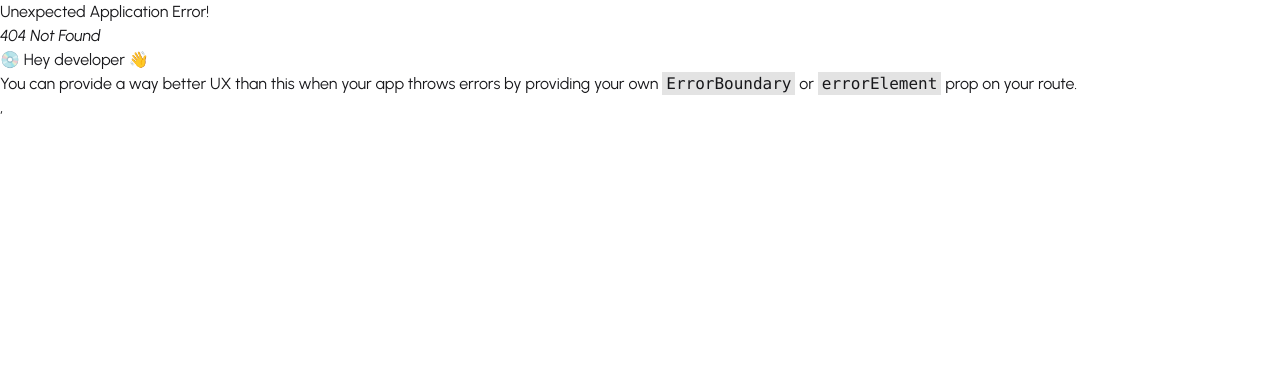
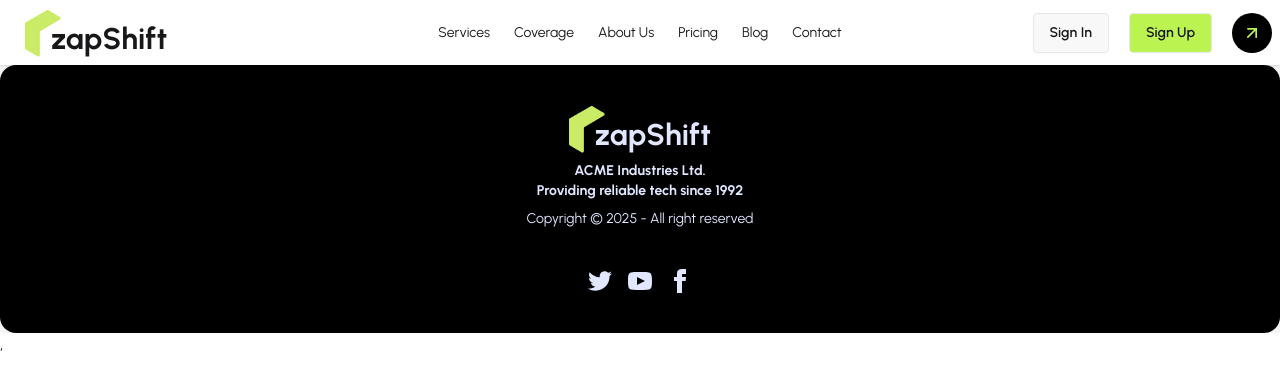
Before and after one commit to Badsha012/Zap-Shift-Client, a React (Vite) app: page /contact in a window 1280 px wide. Before the commit this address had no page. Shown: the top 390 px of the page. Built offline with nearby package versions, Linux system fonts and the light colour scheme.

Commit message:
added a map  locational

```diff
--- a/package.json
+++ b/package.json
@@ -11,10 +11,12 @@
   },
   "dependencies": {
     "@tailwindcss/vite": "^4.1.17",
+    "leaflet": "^1.9.4",
     "lucide-react": "^0.554.0",
-    "react": "^19.2.0",
-    "react-dom": "^19.2.0",
+    "react": "^19.0.0-rc.1",
+    "react-dom": "^19.0.0-rc.1",
     "react-icons": "^5.5.0",
+    "react-leaflet": "^5.0.0-rc.2",
     "react-router": "^7.9.6",
     "swiper": "^12.0.3",
     "tailwindcss": "^4.1.17"
--- /dev/null
+++ b/src/Pages/Contact/Contact.jsx
@@ -0,0 +1,12 @@
+import React from 'react';
+
+const Contact = () => {
+    return (
+        <div>
+
+
+        </div>
+    );
+};
+
+export default Contact;
--- a/src/Pages/Shared/Navbar/Navbar.jsx
+++ b/src/Pages/Shared/Navbar/Navbar.jsx
@@ -11,7 +11,7 @@ const Navbar = () => {
       <li><NavLink to="">About Us</NavLink> </li>
        <li><NavLink to="">Pricing</NavLink> </li>
         <li><NavLink to="">Blog</NavLink> </li>
-         <li><NavLink to="">Contact</NavLink> </li>
+         <li><NavLink to="/contact">Contact</NavLink> </li>
 
 
     </>
```
Also changed, not shown: src/Router/Router.jsx (+6 -1 lines), 1 other file (tests, documents, lock files or other folders).
